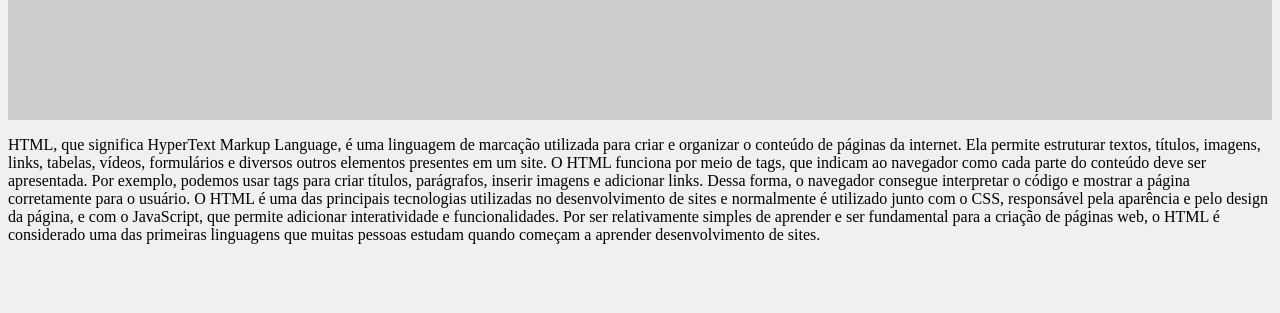
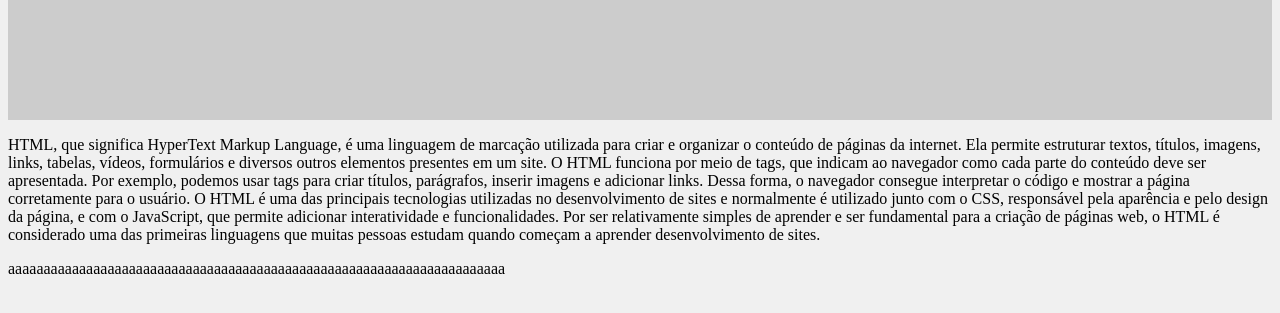
Before and after one commit to Gbriel3Ti/Desafio-Colaborativo-Git, a plain HTML site: page index.html in a window 1280 px wide. Shown: the part 101-414 px from the top of the page. Drawn offline with Linux system fonts and the light colour scheme.

Commit message:
formatei o site

```diff
--- a/index.html
+++ b/index.html
@@ -21,5 +21,7 @@
 </head>
 <body>
     <p> HTML, que significa HyperText Markup Language, é uma linguagem de marcação utilizada para criar e organizar o conteúdo de páginas da internet. Ela permite estruturar textos, títulos, imagens, links, tabelas, vídeos, formulários e diversos outros elementos presentes em um site. O HTML funciona por meio de tags, que indicam ao navegador como cada parte do conteúdo deve ser apresentada. Por exemplo, podemos usar tags para criar títulos, parágrafos, inserir imagens e adicionar links. Dessa forma, o navegador consegue interpretar o código e mostrar a página corretamente para o usuário. O HTML é uma das principais tecnologias utilizadas no desenvolvimento de sites e normalmente é utilizado junto com o CSS, responsável pela aparência e pelo design da página, e com o JavaScript, que permite adicionar interatividade e funcionalidades. Por ser relativamente simples de aprender e ser fundamental para a criação de páginas web, o HTML é considerado uma das primeiras linguagens que muitas pessoas estudam quando começam a aprender desenvolvimento de sites.</p>
+    <p>aaaaaaaaaaaaaaaaaaaaaaaaaaaaaaaaaaaaaaaaaaaaaaaaaaaaaaaaaaaaaaaaaaaaaa</p>
 </body>
+
 </html>
```
